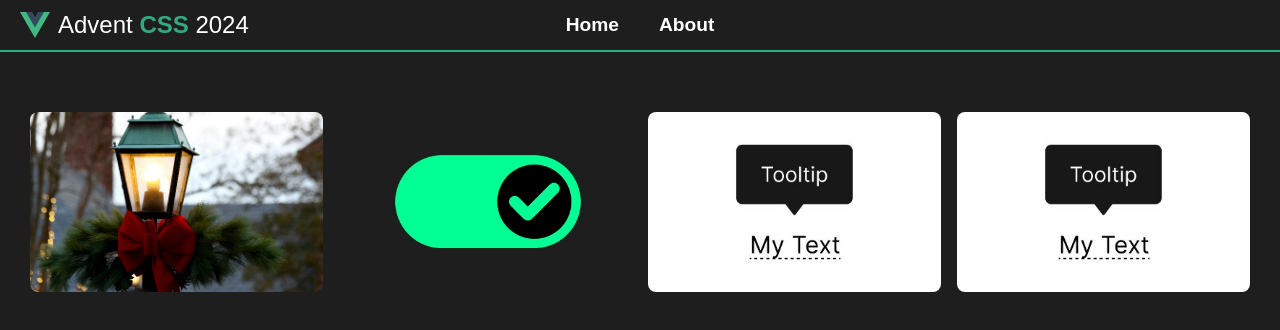
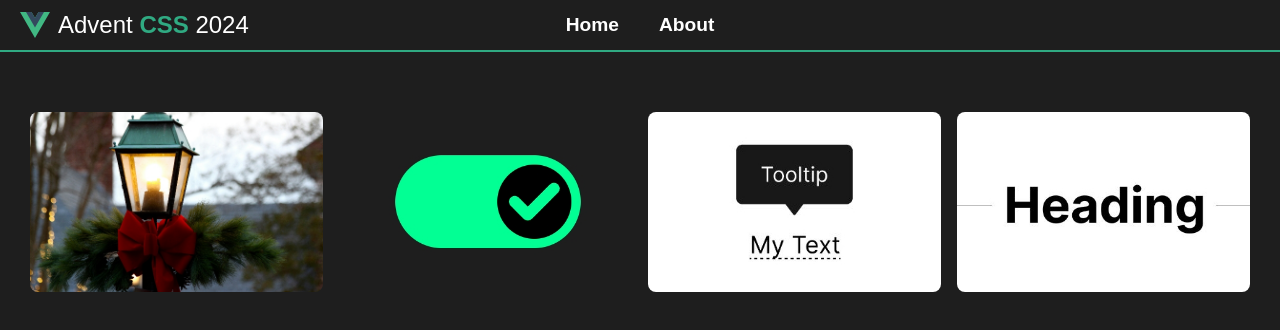
Before and after one commit to Zuhaitz/advent-css-2024, a Vue app: page / in a window 1280 px wide. Shown: the top 330 px of the page. Built offline with nearby package versions, Linux system fonts and the light colour scheme; a web font is replaced by a local one.

Commit message:
better link for pages

```diff
--- /dev/null
+++ b/src/components/PageLink.vue
@@ -0,0 +1,67 @@
+<script setup>
+  import { RouterLink } from "vue-router";
+
+  defineProps({
+    number: Number,
+    title: String,
+    thumbnail: String,
+  });
+</script>
+
+<template>
+  <RouterLink :to="'/challenge' + number" class="project-link">
+    <img :src="thumbnail" :alt="'Challenge ' + number" />
+    <p>{{ title }}</p>
+  </RouterLink>
+</template>
+
+<style lang="scss" scoped>
+  @layer components {
+    .project-link {
+      position: relative;
+      // max-width: 240px;
+      height: 240px;
+
+      overflow: hidden;
+      border-radius: 0.5rem;
+
+      img {
+        width: 100%;
+        height: 100%;
+        object-fit: cover;
+        aspect-ratio: 1 / 1;
+        transition: all 0.2s ease-in-out;
+      }
+
+      p {
+        position: absolute;
+        bottom: -30%;
+        width: 100%;
+        padding: 5px 10px;
+        background-color: rgba(0, 0, 0, 0.5);
+
+        transition: all 0.2s ease-in-out;
+      }
+
+      &:hover {
+        img {
+          transform: scale(1.1);
+        }
+        p {
+          bottom: 0;
+        }
+      }
+    }
+
+    @media (min-width: 1024px) {
+      .project-link {
+        max-width: 320px;
+        height: 180px;
+
+        img {
+          aspect-ratio: 16 / 9;
+        }
+      }
+    }
+  }
+</style>
--- /dev/null
+++ b/src/utils/pageInfo.js
@@ -0,0 +1,27 @@
+import galleryThumb from "../assets/images/challenge1/photo1.jpg";
+import checkboxThumb from "../assets/images/challenge2/challenge2-screen.jpg";
+import tooltipThumb from "../assets/images/challenge3/challenge3-screen.jpg";
+import headerThumb from "../assets/images/challenge4/challenge4-screen.jpg";
+
+export const pageLinks = [
+  {
+    number: 1,
+    title: "1 - Gallery",
+    thumbnail: galleryThumb,
+  },
+  {
+    number: 2,
+    title: "2 - CSS Only Toggle",
+    thumbnail: checkboxThumb,
+  },
+  {
+    number: 3,
+    title: "3 - CSS Only Tooltip",
+    thumbnail: tooltipThumb,
+  },
+  {
+    number: 4,
+    title: "4 - Header Styling",
+    thumbnail: headerThumb,
+  },
+];
--- a/src/views/HomeView.vue
+++ b/src/views/HomeView.vue
@@ -1,28 +1,17 @@
 <script setup>
-  import { RouterLink } from "vue-router";
-  import galleryPhoto from "../assets/images/challenge1/photo1.jpg";
-  import checkboxPhoto from "../assets/images/challenge2/challenge2-screen.jpg";
-  import tooltipPhoto from "../assets/images/challenge3/challenge3-screen.jpg";
+  import PageLink from "@/components/PageLink.vue";
+  import { pageLinks } from "@/utils/pageInfo";
 </script>
 
 <template>
   <div class="page">
-    <RouterLink to="/challenge1" class="project-link">
-      <img :src="galleryPhoto" alt="Challenge 1" />
-      <p>1 - Gallery</p>
-    </RouterLink>
-    <RouterLink to="/challenge2" class="project-link">
-      <img :src="checkboxPhoto" alt="Challenge 2" />
-      <p>2 - CSS Only Toggle</p>
-    </RouterLink>
-    <RouterLink to="/challenge3" class="project-link">
-      <img :src="tooltipPhoto" alt="Challenge 3" />
-      <p>3 - CSS Only Tooltip</p>
-    </RouterLink>
-    <RouterLink to="/challenge4" class="project-link">
-      <img :src="tooltipPhoto" alt="Challenge 4" />
-      <p>4 - Header Styling</p>
-    </RouterLink>
+    <PageLink
+      v-for="page in pageLinks"
+      :key="page.id"
+      :number="page.number"
+      :title="page.title"
+      :thumbnail="page.thumbnail"
+    />
   </div>
 </template>
 
@@ -38,55 +27,10 @@
       padding: 10px 30px;
     }
 
-    .project-link {
-      position: relative;
-      // max-width: 240px;
-      height: 240px;
-
-      overflow: hidden;
-      border-radius: 0.5rem;
-
-      img {
-        width: 100%;
-        height: 100%;
-        object-fit: cover;
-        aspect-ratio: 1 / 1;
-        transition: all 0.2s ease-in-out;
-      }
-
-      p {
-        position: absolute;
-        bottom: -30%;
-        width: 100%;
-        padding: 5px 10px;
-        background-color: rgba(0, 0, 0, 0.5);
-
-        transition: all 0.2s ease-in-out;
-      }
-
-      &:hover {
-        img {
-          transform: scale(1.1);
-        }
-        p {
-          bottom: 0;
-        }
-      }
-    }
-
     @media (min-width: 1024px) {
       .page {
         display: flex;
       }
-
-      .project-link {
-        max-width: 320px;
-        height: 180px;
-
-        img {
-          aspect-ratio: 16 / 9;
-        }
-      }
     }
   }
 </style>
```
Also changed, not shown: src/assets/images/challenge4/challenge4-screen.jpg (added).
